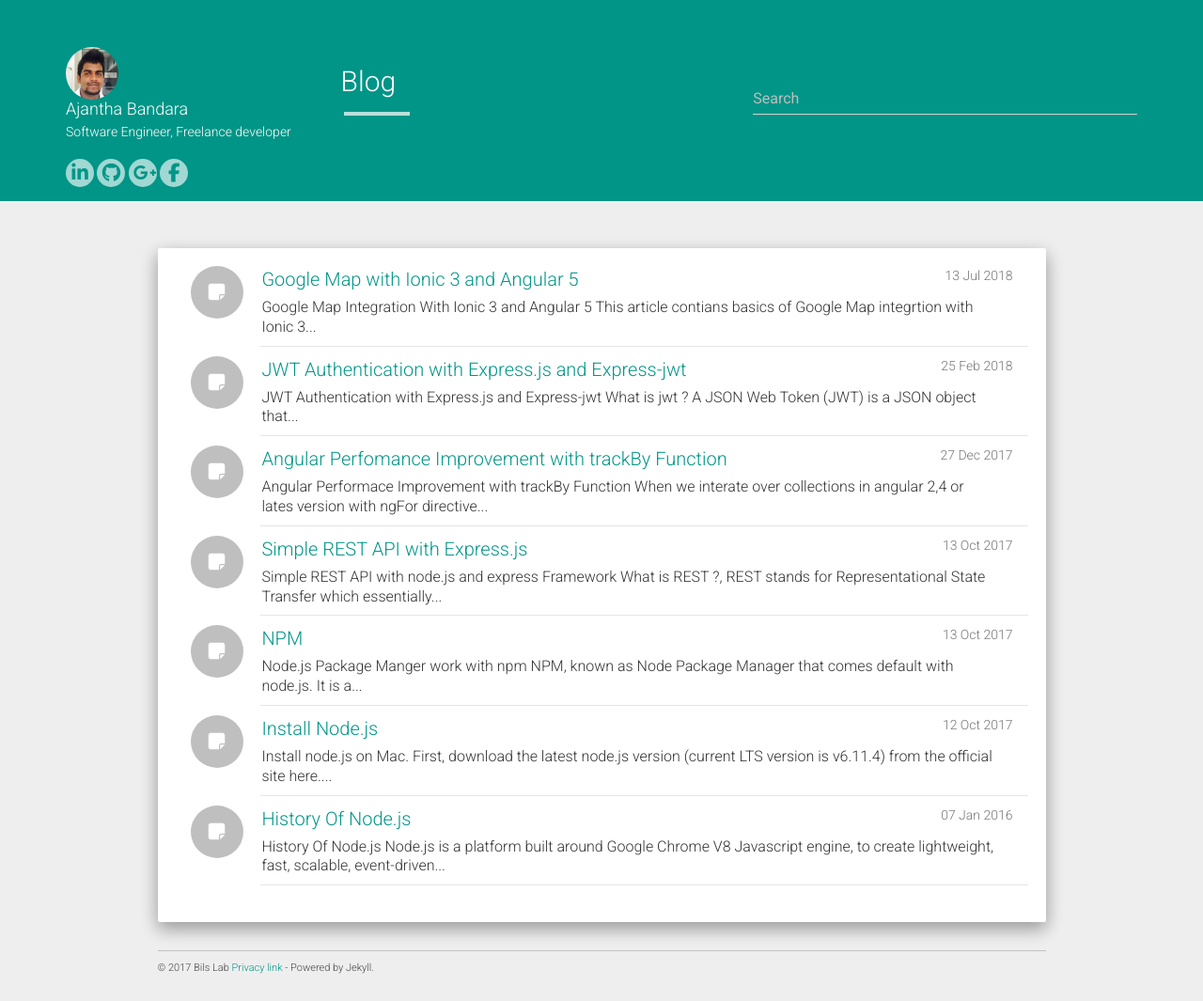
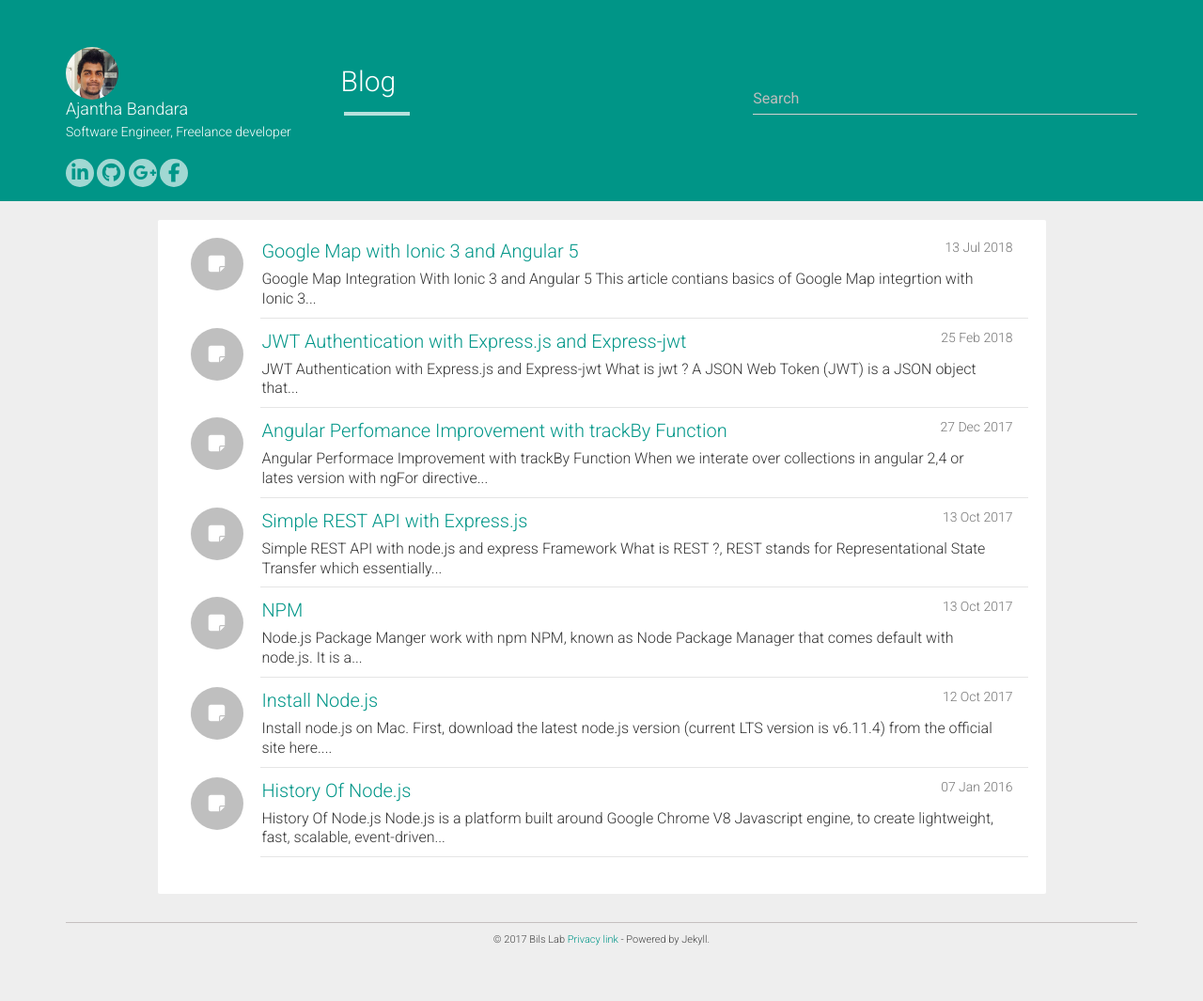
Before and after one commit to AjanthaB/AjanthaB.github.io, a Jekyll site: the page built from index.html, in a window 1280 px wide. Shown: the whole page at 94% size. Built offline with Jekyll 4.4.1, drawn with Linux system fonts in a browser that asks for light colours; nearby versions of some CDN libraries; the list of posts is cut into pages by our own code; after the commit the page ends 1035 px from its top, so only the background shows below that.

Commit message:
some changes

```diff
--- a/_includes/main.html
+++ b/_includes/main.html
@@ -5,11 +5,11 @@
     </div> -->
     <div class="col-sm-10 col-sm-offset-1 full">
       {{ content }}
-      <div class="row">
-        <div class="col-md-12 col-xs-12 footer">
-          {% include footer.html %}
-        </div>
-      </div>
     </div> <!-- end /.col-md-9 -->
   </div> <!-- end /.row -->
+  <div class="row">
+    <div class="col-md-12 col-xs-12 footer">
+      {% include footer.html %}
+    </div>
+  </div>
 </div>
--- a/_sass/_layout.scss
+++ b/_sass/_layout.scss
@@ -97,6 +97,10 @@
 /**
  * Site footer
  */
+footer {
+    text-align: center;
+}
+
 .site-footer {
     border-top: 1px solid $grey-color-light;
     padding: $spacing-unit 0;
--- a/static/css/main.css
+++ b/static/css/main.css
@@ -1,4 +1,16 @@
-.main.outer{padding-top: 50px;}
+body {
+    box-shadow: none;
+}
+
+.main.outer{
+    padding-top: 20px;
+    box-shadow: none;
+}
+ .well {
+    box-shadow: none !important;
+    background-color: #fff;
+}
+
 .header-panel.shadow-z-2 {
     background-color: #009587;
     padding: 50px 0 15px 0;
@@ -159,6 +171,7 @@
     }
 }
 footer {
+    text-align: center;
     border-top: 1px solid #C5C0C0;
     width: 100%;
     height: 10px;
```
Also changed, not shown: _includes/blog.html (+6 -6 lines).
